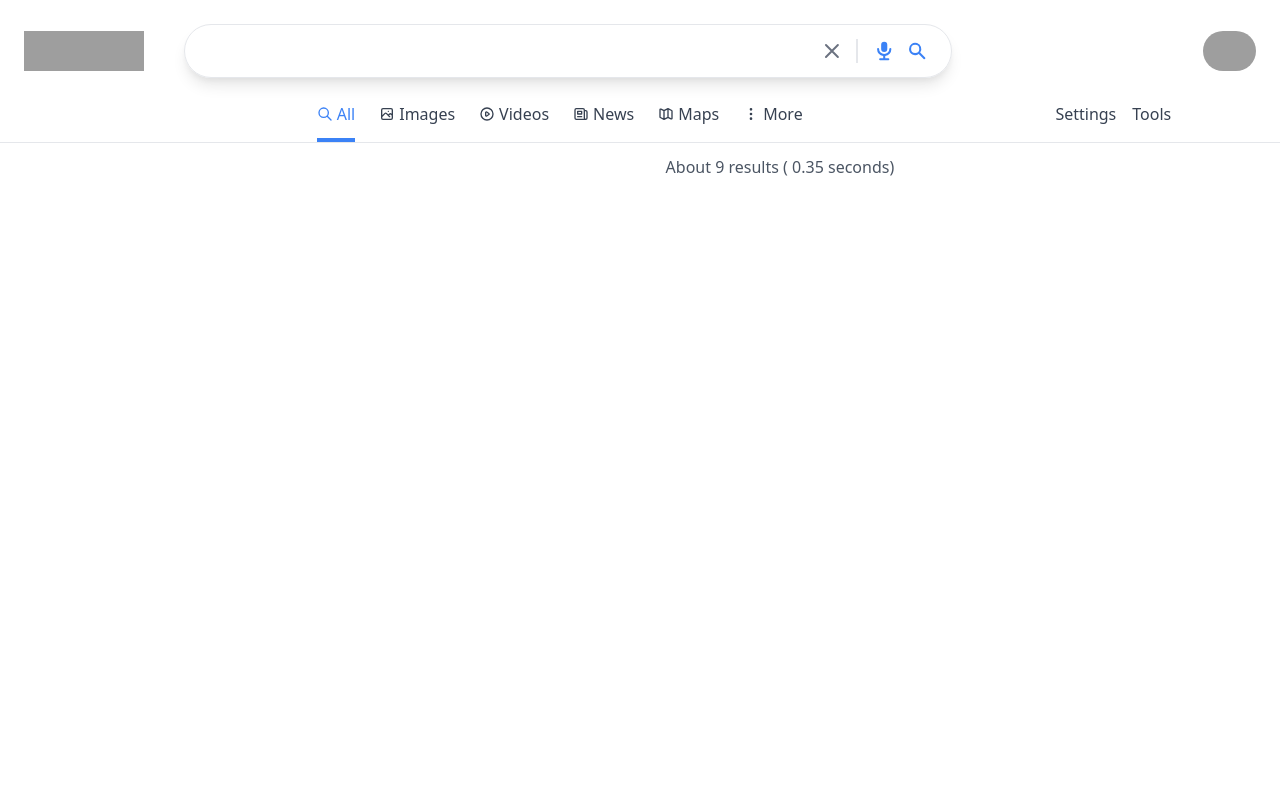
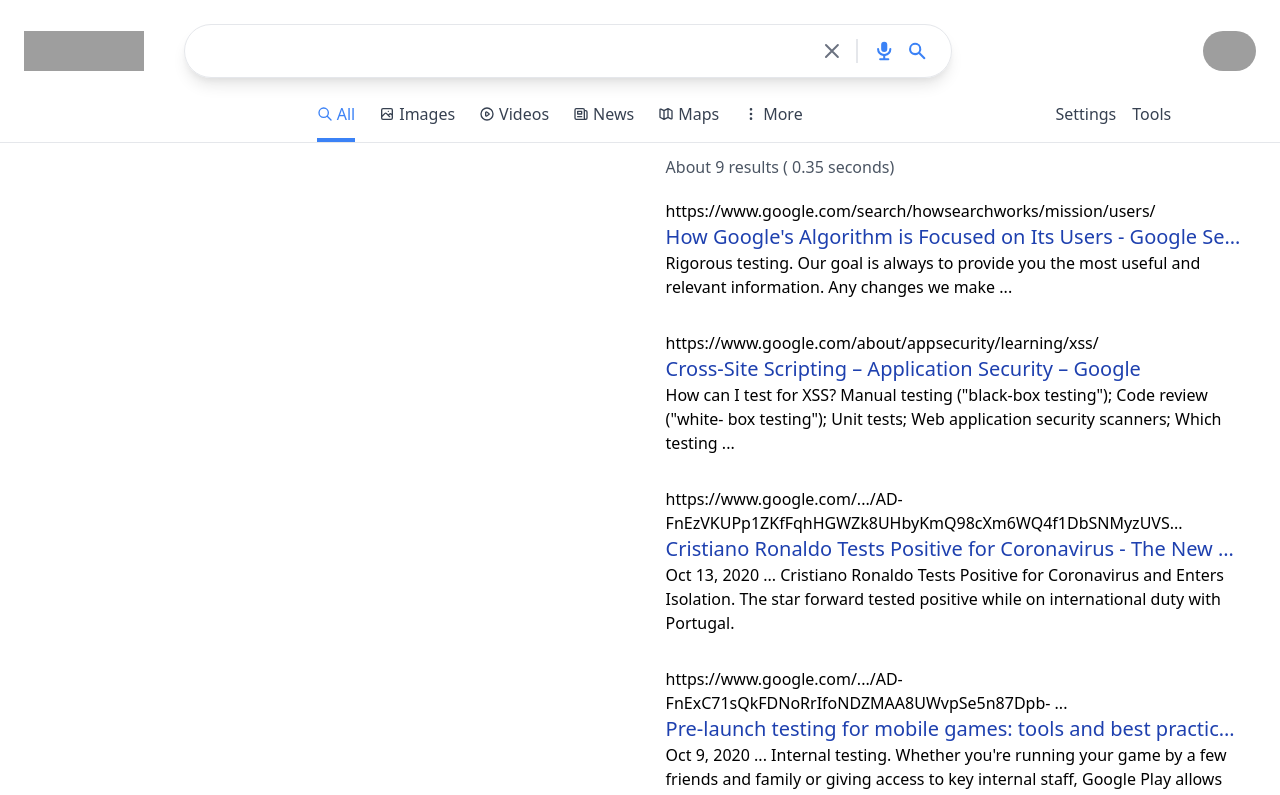
Before and after one commit to farzad528/google-clone, a Next.js app: page /search in a window 1280 px wide. Shown: the top 795 px of the page. Built offline with nearby package versions, Linux system fonts and the light colour scheme; grey boxes are pictures that could not be loaded.

Commit message:
results with styles

```diff
--- a/components/SearchResults.js
+++ b/components/SearchResults.js
@@ -5,6 +5,21 @@
         About {results.searchInformation?.formattedTotalResults} results ({" "}
         {results.searchInformation?.formattedSearchTime} seconds)
       </p>
+
+      {results.items?.map((result) => (
+        <div key={result.link} className="max-w-xl mb-8">
+          <div className="group">
+            <a href={result.link} className="text-sml">
+              {" "}
+              {result.formattedUrl}
+            </a>
+            <a href={result.link} className="text-sml">
+              <h2 className="truncate text-xl text-blue-800 font-medium group-hover:underline">{result.title}</h2>
+            </a>
+          </div>
+          <p>{result.snippet}</p>
+        </div>
+      ))}
     </div>
   );
 }
```
